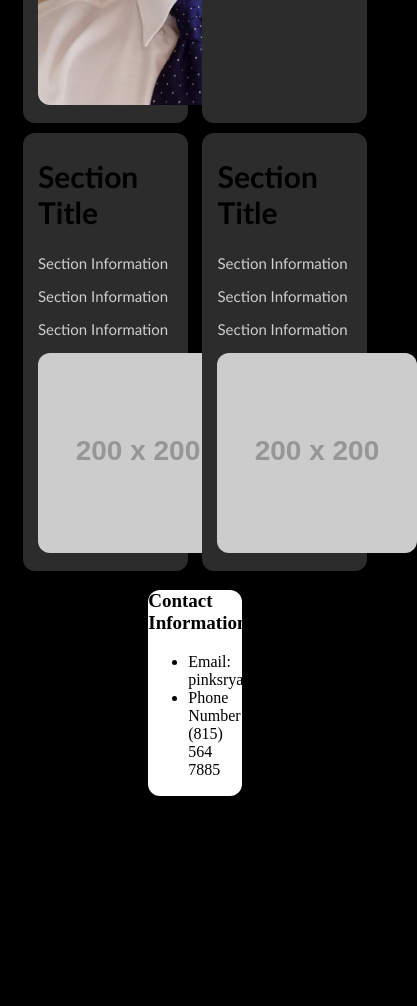
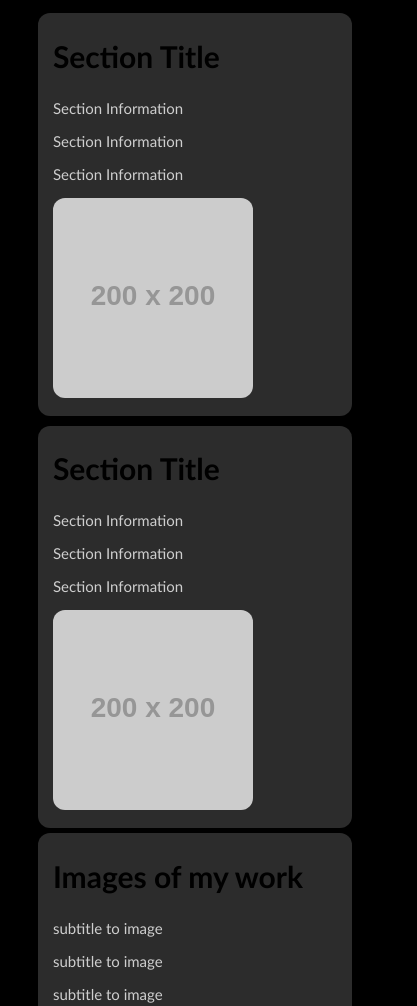
Before and after one commit to rjpinks/02-css-portfolio, a plain HTML site: page index.html in a window 390 px wide. Shown: the part 840-1846 px from the top of the page, 417 px wide, since content can reach past the window. Before the commit the page ends 1644 px from the top, so only its background shows below. Drawn offline with Linux system fonts and the light colour scheme; placeholder pictures from the web are drawn by us.

Commit message:
added media queries

```diff
--- a/assets/style.css
+++ b/assets/style.css
@@ -93,4 +93,30 @@ footer {
     padding-bottom: 1px;
 }
 
-/**I will put media queries here at the end I think**/
+/**The media query is for small screens**/
+
+@media screen and (max-width: 787px) {
+    h1{
+        background-color: black;
+        color: white;
+        margin: auto;
+    }
+    .card-container {
+        display: flex;
+        flex-direction: column;
+    }
+    footer {
+        background-color: black;
+        color: white;
+    }
+    .cards-top {
+        width: 80%;
+        margin-left: auto;
+        margin-right: auto;
+    }
+    .cards-bottom {
+        width: 80%;
+        margin-left: auto;
+        margin-right: auto;
+    }
+}
--- a/index.html
+++ b/index.html
@@ -4,7 +4,7 @@
     <meta charset="UTF-8">
     <meta http-equiv="X-UA-Compatible" content="IE=edge">
     <meta name="viewport" content="width=device-width, initial-scale=1.0">
-    <title>Ryan Pinkston</title>
+    <title>Ryan's Portfolio</title>
     <link rel="stylesheet" href="./assets/style.css">
 </head>
 
@@ -54,10 +54,10 @@
                 <!--<a href="https://the-url-for-app.com">[the img code]</a>-->
         </subsection>
         <subsection class="cards-bottom" id="section4">
-            <h2>Section Title</h2>
-            <p>Section Information</p>
-            <p>Section Information</p>
-            <p>Section Information</p>
+            <h2>Images of my work</h2>
+            <p>subtitle to image</p>
+            <p>subtitle to image</p>
+            <p>subtitle to image</p>
             <img src="https://via.placeholder.com/200" alt="200x200 Placeholder Image" width="200" height="200">
             <!--you will add this code in front of the img tag before hand to link it to the appropriate app. However, I currently do not have the apps to link to-->
                 <!--<a href="https://the-url-for-app.com">[the img code]</a>-->
```
